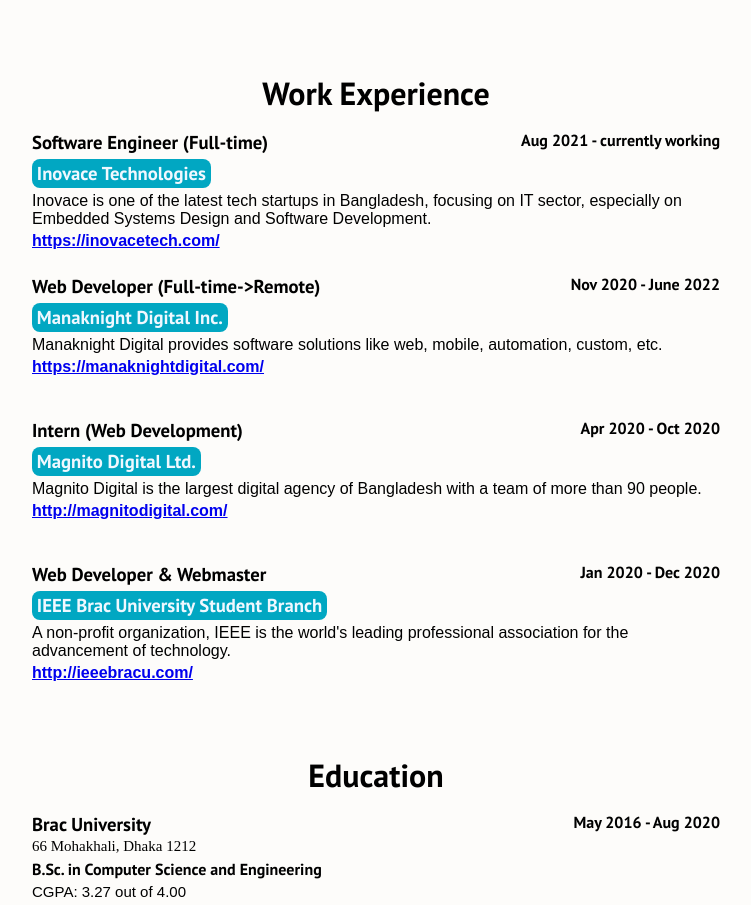
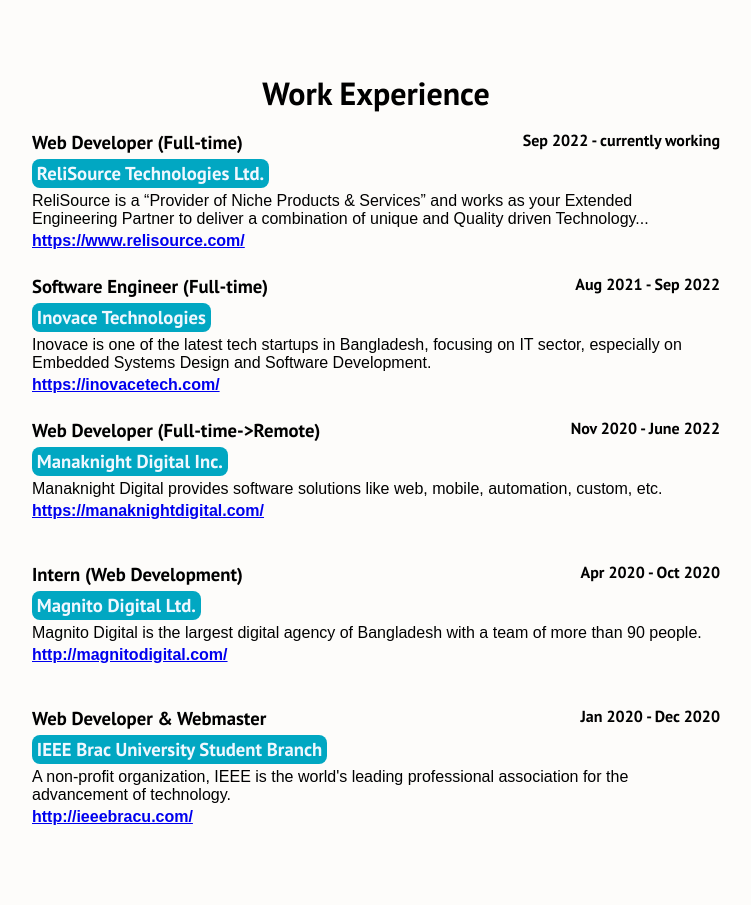
Before and after one commit to ashraf-kabir/ashrafkabir.com, a React (Create React App) app: page / in a window 1280 px wide. Shown: the part 1440-2345 px from the top of the page, without its empty margins (264-1015 px from the left). Built offline with nearby package versions, Linux system fonts and the light colour scheme.

Commit message:
relisource experience added

```diff
--- a/src/components/Experience.js
+++ b/src/components/Experience.js
@@ -3,12 +3,23 @@ import ExperienceItem from './ExperienceItem';
 import './Experience.css';
 
 function Experience() {
+  const reliSourceDesc = 'ReliSource is a “Provider of Niche Products & Services” and works as your Extended Engineering Partner to deliver a combination of unique and Quality driven Technology...';
   return (
     <div className='experience'>
       <h1>Work Experience</h1>
       <div className='experience__item'>
         <ExperienceItem
-          experience_period='Aug 2021 - currently working'
+          experience_period='Sep 2022 - currently working'
+          experience_position='Web Developer (Full-time)'
+          experience_organization='ReliSource Technologies Ltd.'
+          experience_organization_link='https://www.relisource.com/'
+          experience_desc={reliSourceDesc}
+          experience_website='https://www.relisource.com/'
+        />
+      </div>
+      <div className='experience__item'>
+        <ExperienceItem
+          experience_period='Aug 2021 - Sep 2022'
           experience_position='Software Engineer (Full-time)'
           experience_organization='Inovace Technologies'
           experience_organization_link='https://inovacetech.com/'
```
Also changed, not shown: 1 other file (tests, documents, lock files or other folders).
